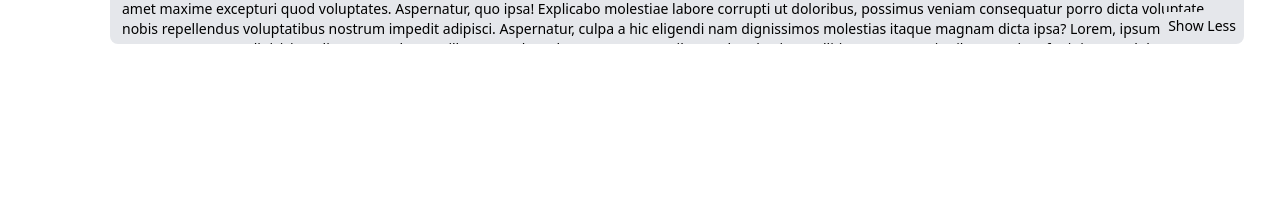
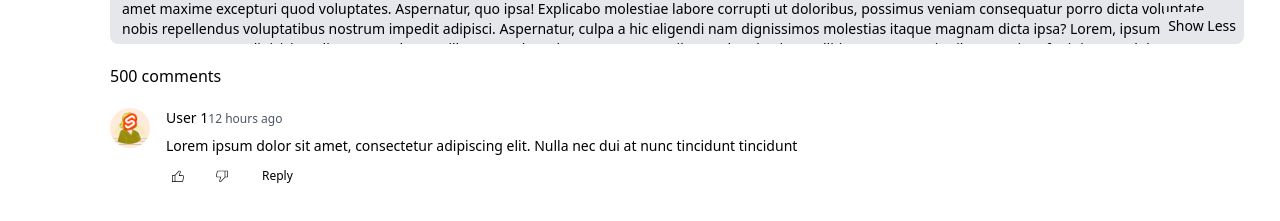
Before and after one commit to sangnn2012/svelte-youtube-clone, a SvelteKit app: page /1 in a window 1280 px wide. Shown: the part 407-628 px from the top of the page. Built offline with nearby package versions, Linux system fonts and the light colour scheme.

Commit message:
feat: Add comments section

```diff
--- /dev/null
+++ b/src/lib/components/CommentCard.svelte
@@ -0,0 +1,29 @@
+<script>
+</script>
+
+<div class="flex gap-4">
+    <img alt="avatar" class="w-10 h-10 rounded-full" src="/avatar.png" />
+    <div class="space-y-2">
+        <div class="flex items-baseline">
+            <h1 class="font-medium text-sm capitalize">User 1</h1>
+            <span class="text-gray-600 text-xs"> 12 hours ago</span>
+        </div>
+
+        <p class="text-sm">
+            Lorem ipsum dolor sit amet, consectetur adipiscing elit. Nulla nec dui at nunc
+            tincidunt tincidunt
+        </p>
+
+        <div class="flex items-center gap-5">
+            <button class="p-1 text-xs rounded-full hover:bg-gray-200">
+                <img alt="like" class="w-4 h-4" src="/icons/likeIcon.svg" />
+            </button>
+            <button class="p-1 text-xs rounded-full hover:bg-gray-200">
+                <img alt="like" class="w-4 h-4" src="/icons/dislikeIcon.svg" />
+            </button>
+            <button class="px-2 py-0.5 text-xs font-medium capitalize rounded-full hover:bg-gray-200">
+                reply
+            </button>
+        </div>
+    </div>
+</div>
--- /dev/null
+++ b/src/lib/components/Comments.svelte
@@ -0,0 +1,13 @@
+<script>
+	import CommentCard from "./CommentCard.svelte";
+
+
+</script>
+
+<h1 class="font-medium mb-5">
+    500 comments
+</h1>
+
+<div class="space-y-5">
+    <CommentCard />
+</div>
--- a/src/routes/[videoId]/+page.svelte
+++ b/src/routes/[videoId]/+page.svelte
@@ -1,6 +1,7 @@
 <script>
 	import ChannelInfo from "$lib/components/ChannelInfo.svelte";
     import VideoDescription from "$lib/components/VideoDescription.svelte";
+	import Comments from "$lib/components/Comments.svelte";
 
     let videoId = 'videoId';
 </script>
@@ -23,6 +24,8 @@
             <ChannelInfo />
 
             <VideoDescription />
+
+            <Comments />
         </div>
     </div>
 </div>
```
